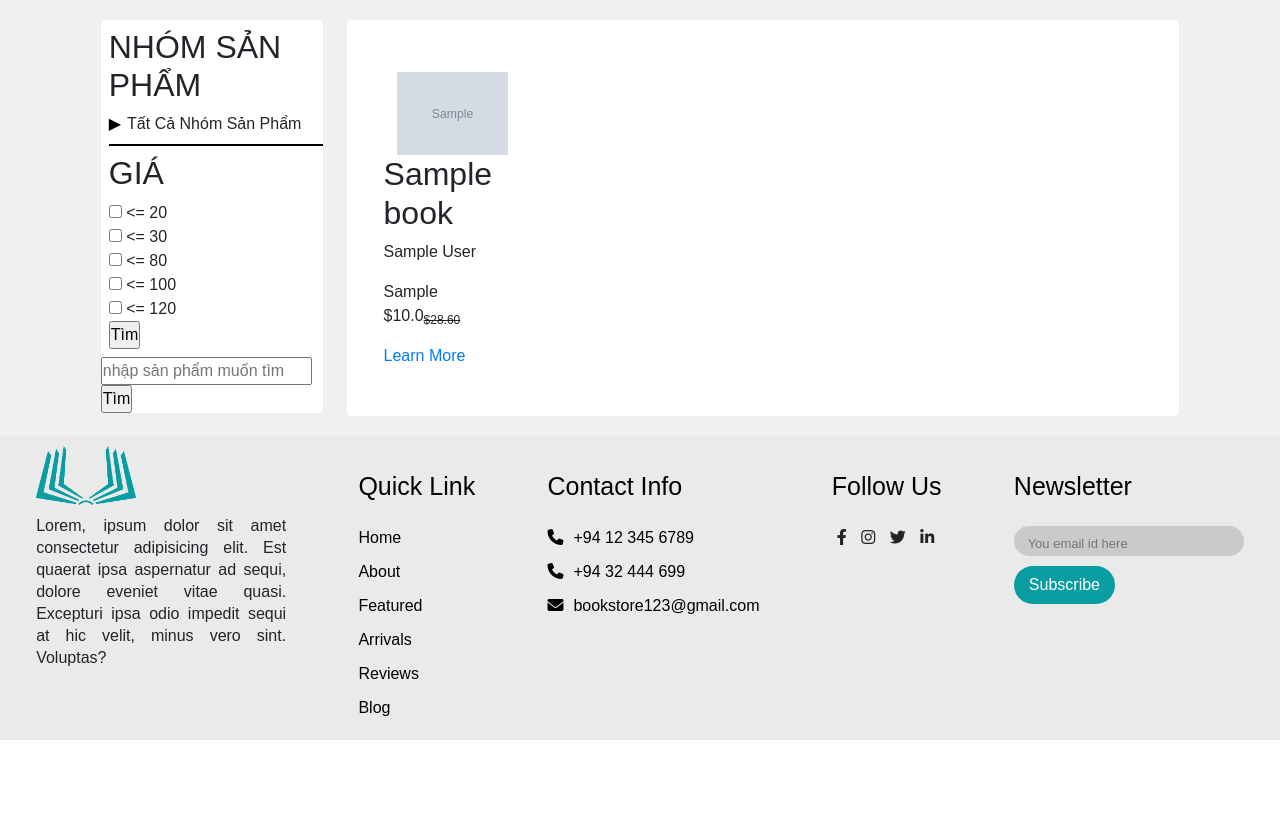
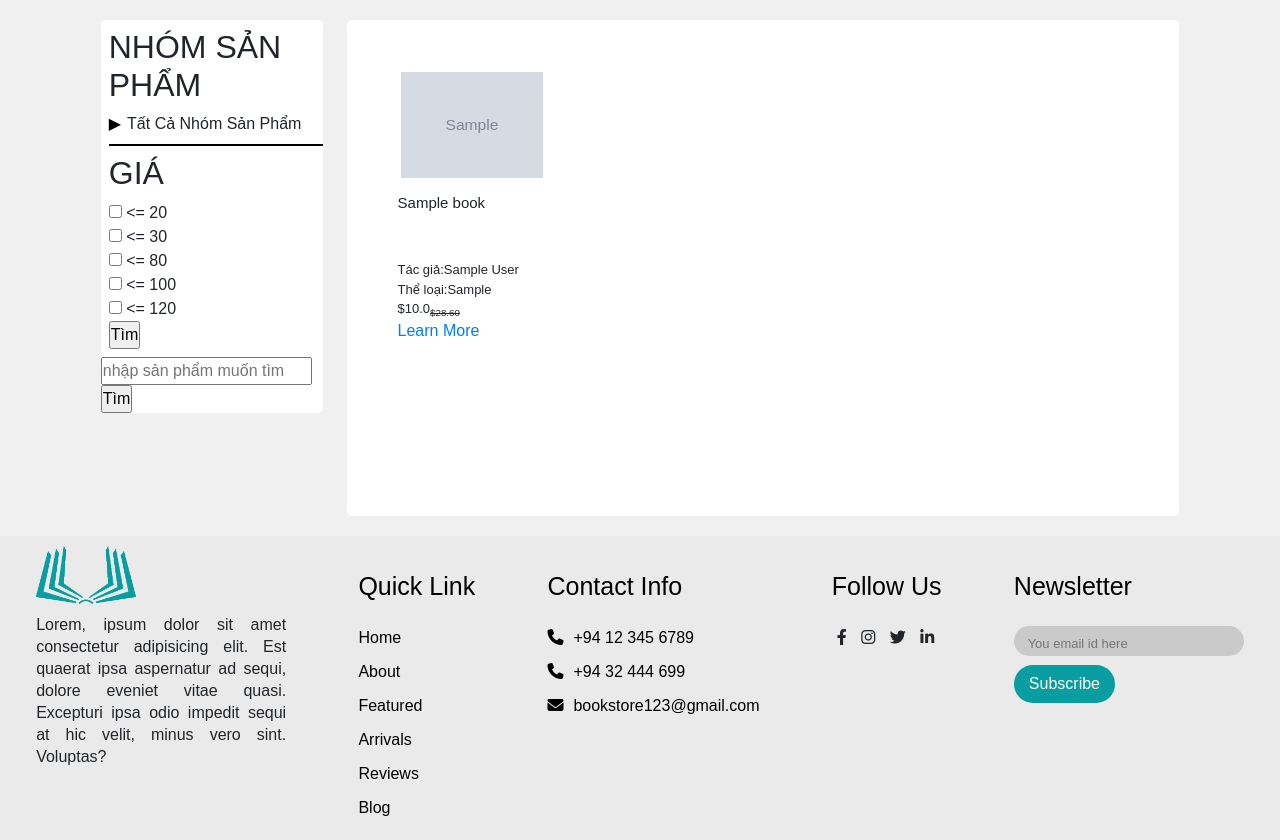
Before and after one commit to Koozu0909/BookStore_Python, a Flask app: page /products in a window 1280 px wide. Shown: the part 75-915 px from the top of the page. Before the commit the page ends 815 px from the top, so only its background shows below. Run offline with Flask 3, Linux system fonts and the light colour scheme; tables that the repository leaves empty hold one stand-in row (values such as "Sample post"); grey boxes marked "Sample" are stand-in pictures; parts of the project's set-up code (start-up, migrations or seed data) failed here and were passed over; some libraries are stand-ins or nearby versions.

Commit message:
almost final

```diff
--- a/__init__.py
+++ b/__init__.py
@@ -8,7 +8,7 @@ app.secret_key = '$@F!#GWWT#$^@#GWT#GWGWG'
 
 app.config['SQLALCHEMY_DATABASE_URI'] = 'mysql+pymysql://root:kiet741852963@localhost/bookstore?charset=utf8mb4'
 app.config['SQLALCHEMY_TRACK_MODIFICATIONS'] = True
-app.config['PAGE_SIZE'] = 10
+app.config['PAGE_SIZE'] = 12
 
 cloudinary.config(
     cloud_name='dcwyrfw4i',
--- a/static/css/productslist.css
+++ b/static/css/productslist.css
@@ -83,10 +83,31 @@
     flex-wrap: wrap;
     justify-content: flex-start;
   }
+  .prosuct_book_tag{
+    margin: 14px;
+    height: 60%;
+  }
+  .prosuct_book_tag .prosuct_book_tag_name{
+    font-size: 15px;
+    width: 100%;
+    height: 20%;
+    margin-bottom: 20px;
+  }
+  .prosuct_book_tag p{
+    font-size: 13px;
+    margin: 0;
+  }
+  .prosuct_book_tag a{
+    text-decoration: none;
+  }
+  .prosuct_book_tag .categories{
+    font-size: 13px;
+  }
   .product_book_card{
-    width: 18%;
+    width: 23%;
     margin: 1rem 0.3rem;
     align-items: center;
+    height: 400px;
 
   }
   .product_book_card:hover{
--- a/templates/productsList.html
+++ b/templates/productsList.html
@@ -61,9 +61,9 @@
                             <img src="{{url_for('static', filename=b.image)}}" />
                         </div>
                         <div class="prosuct_book_tag">
-                            <h2>{{b.name}}</h2>
-                            <p class="writer">{{b.author}}</p>
-                            <div class="categories">{{b.genres}}</div>
+                            <div class="prosuct_book_tag_name">{{b.name}}</div>
+                            <p class="writer">Tác giả:{{b.author}}</p>
+                            <div class="categories">Thể loại:{{b.genres}}</div>
                             <p class="book_price">${{b.price}}<sub><del>$28.60</del></sub></p>
                             <a href="{{url_for('product_detail', book_id=b.id)}}">Learn More</a>
                         </div>
```
Also changed, not shown: admin.py (+22 -3 lines), models.py (+16 -1 lines).
